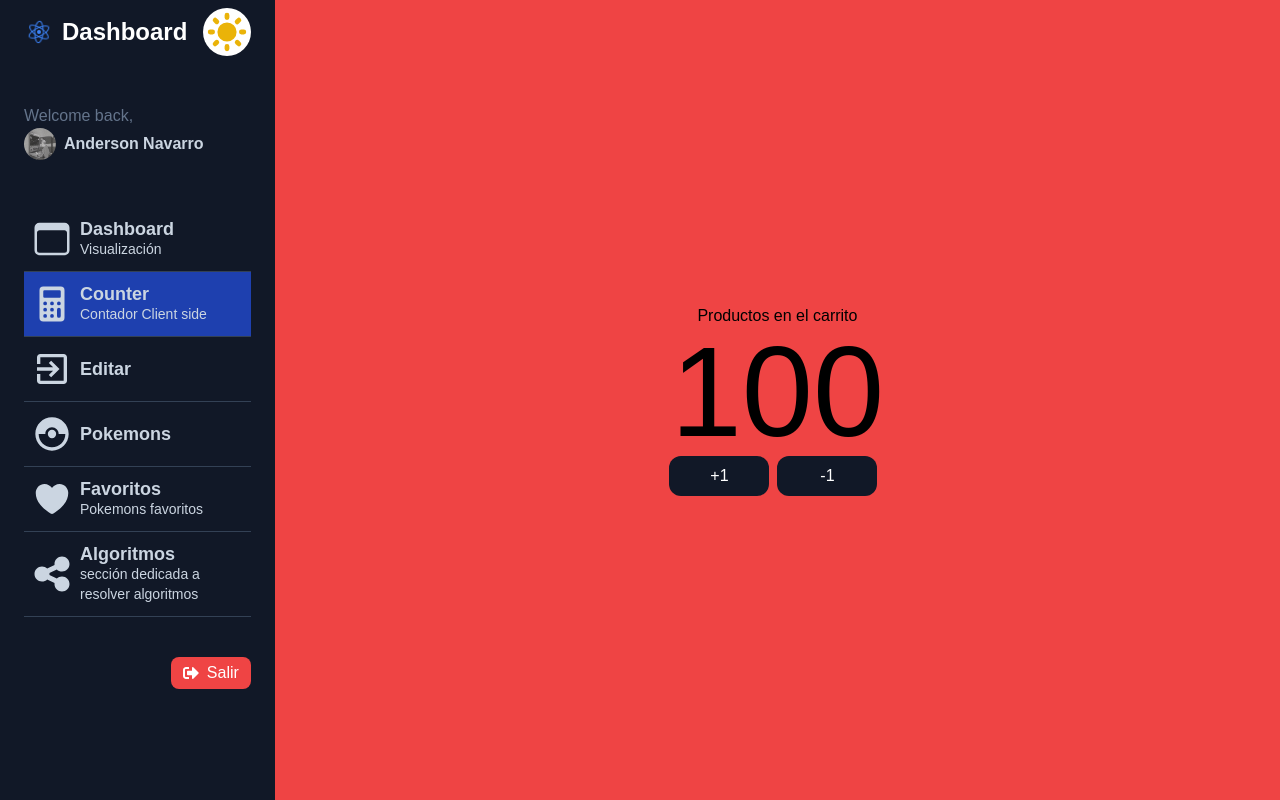
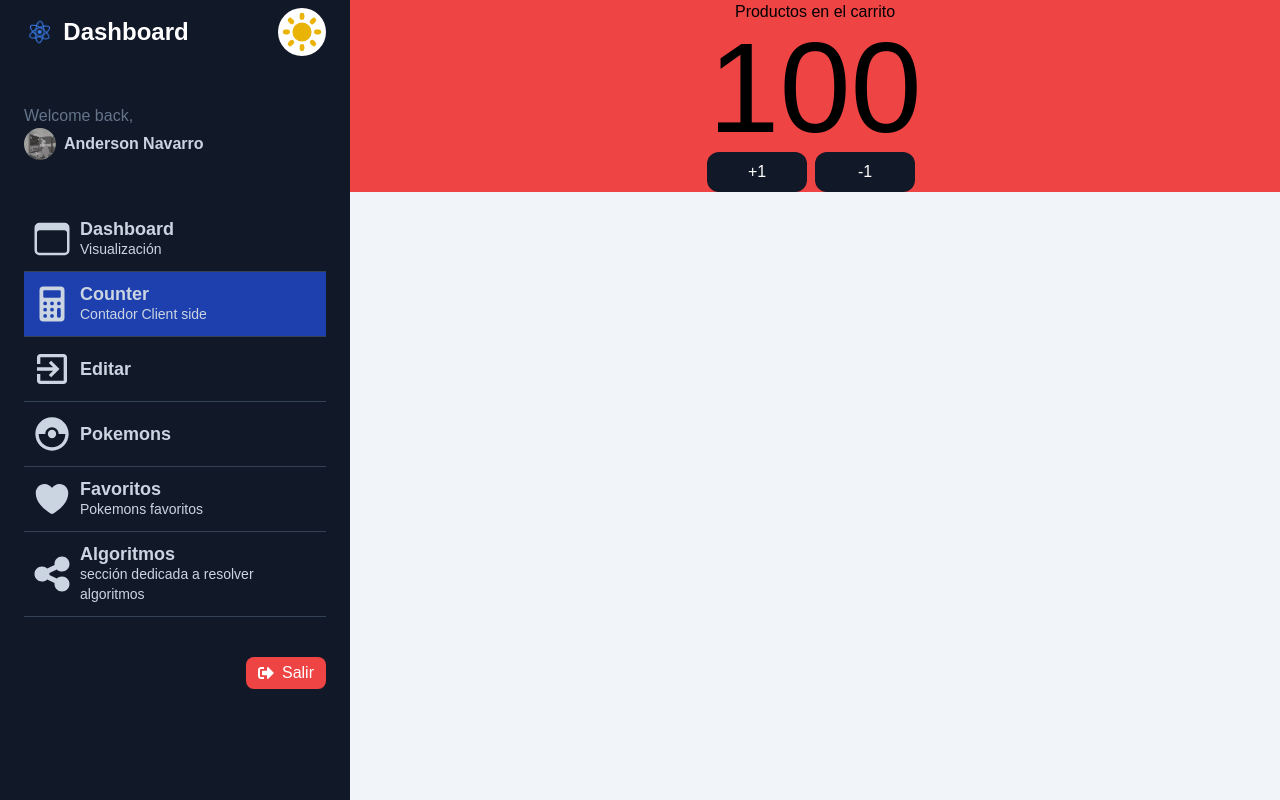
Before and after one commit to andersonNB/dashboardPokemon, a Next.js app: page /dashboard/counter in a window 1280 px wide. Built offline with nearby package versions, Linux system fonts and the light colour scheme.

Commit message:
no comments

```diff
--- a/src/app/dashboard/layout.tsx
+++ b/src/app/dashboard/layout.tsx
@@ -16,7 +16,7 @@ export default function DashboardLayout({
 		<div className="flex h-full  w-full aliased selection:bg-blue-600 selection:text-white">
 			<div className="flex w-full min-h-screen justify-center">
 				<Sidebar />
-				{children}
+				<div className="flex-1">{children}</div>
 			</div>
 		</div>
 	);
```
